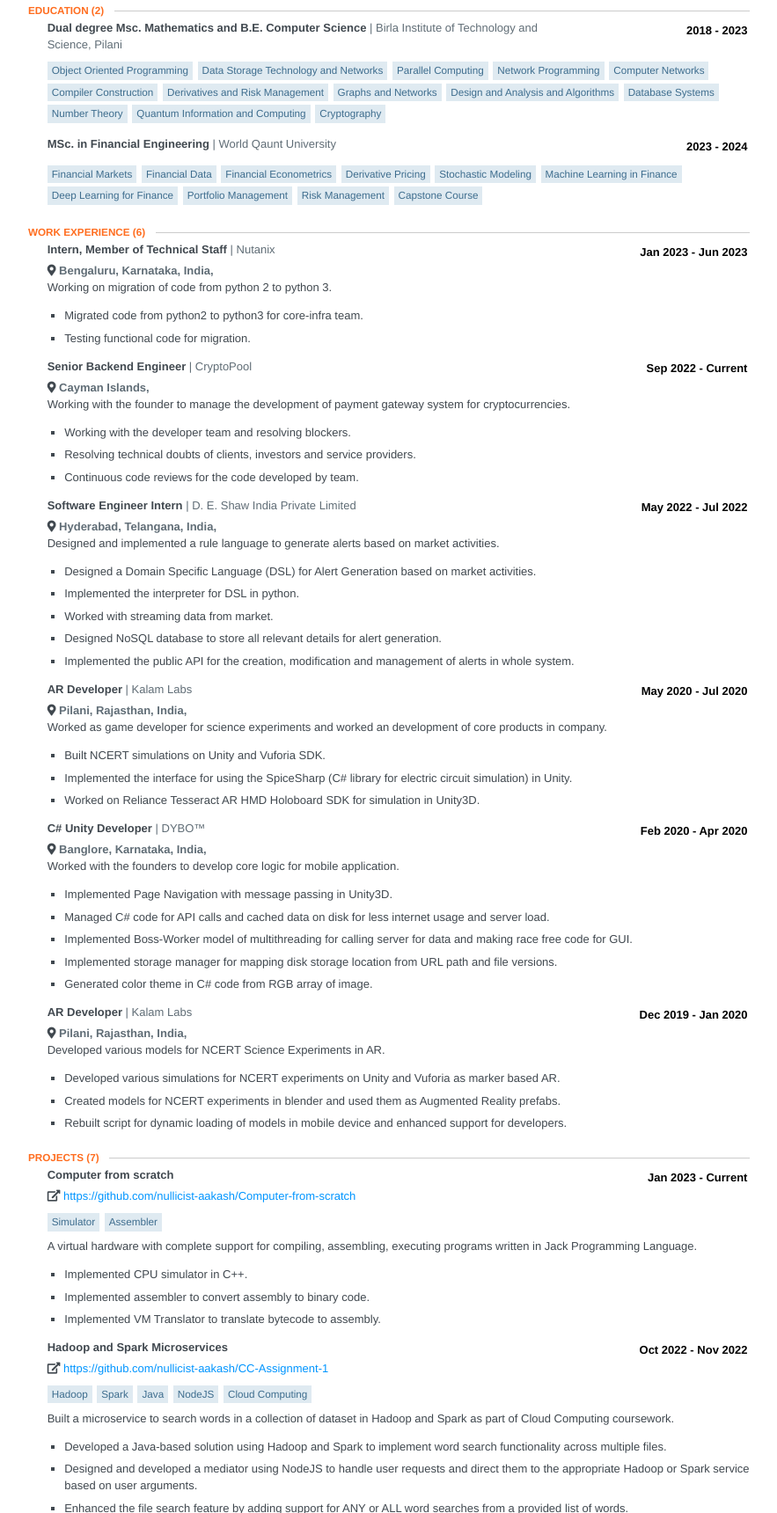
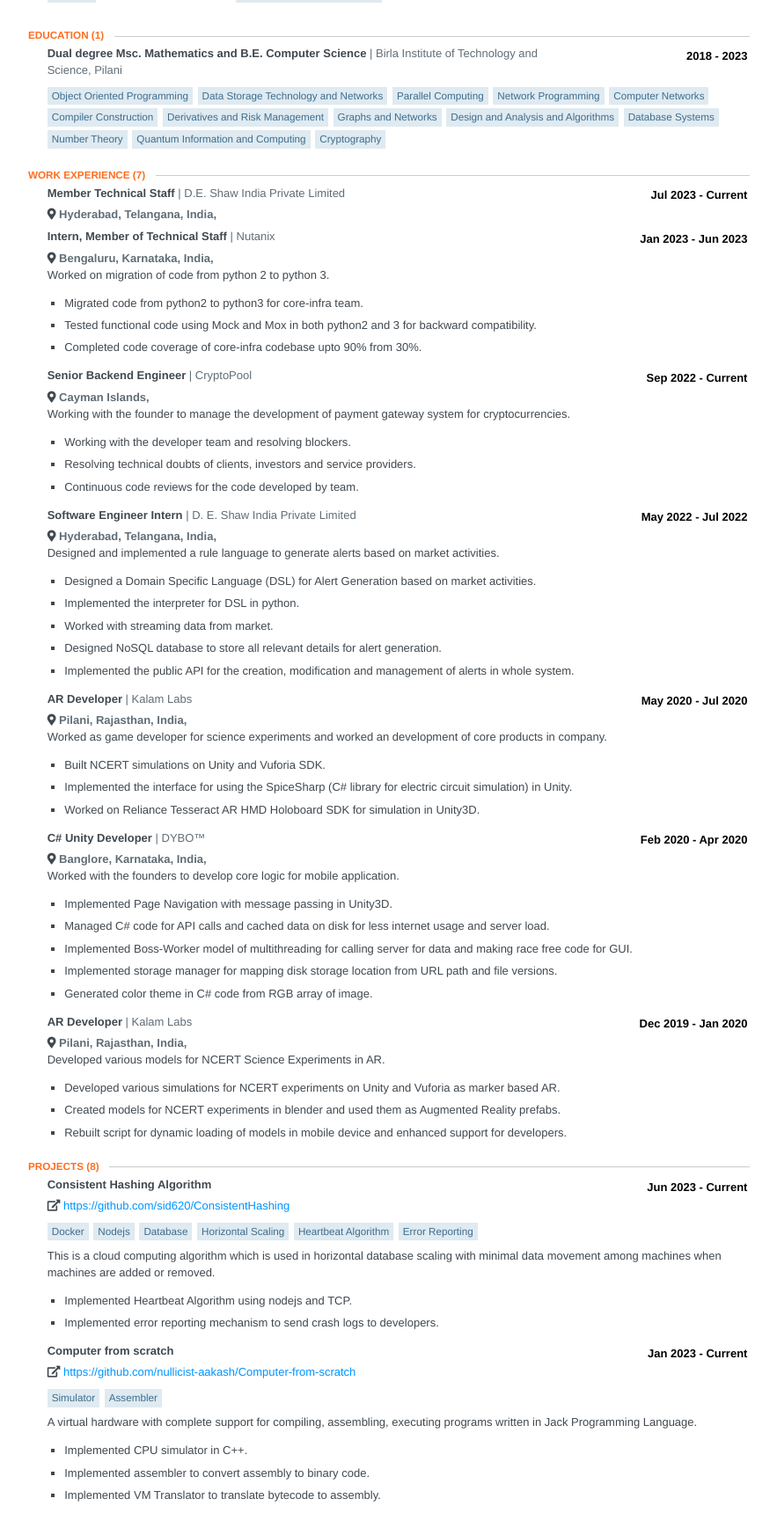
Before and after one commit to nullicist-aakash/nullicist-aakash.github.io, a website: page index.html in a window 1280 px wide. Shown: the part 650-2370 px from the top of the page at 88% size, without its empty margins (198-1081 px from the left). Drawn offline with Linux system fonts and the light colour scheme.

Commit message:
Updated Resume

```diff
--- a/index.html
+++ b/index.html
@@ -773,7 +773,7 @@
     	<header id="header" class="clear">
     		<div>
     			<h1 class="name">Aakash Gupta</h1>
-    			<h2 class="label">Intern at Nutanix || D.E. Shaw || CryptoPool || Bits Pilani</h2>
+    			<h2 class="label">Member Technical D.E. Shaw || Intern at Nutanix || Intern at D.E. Shaw || CryptoPool || Elixar Systems || DYBO || Bits Pilani</h2>
     		</div>
 
 
@@ -974,7 +974,7 @@
     </section>
     <section class="section">
       <header>
-        <h2 class='section-title'>Education <span class="item-count">(2)</span></h2>
+        <h2 class='section-title'>Education <span class="item-count">(1)</span></h2>
       </header>
 
       <section id="education">
@@ -1021,54 +1021,34 @@
           <div class="item">
           </div>
         </section>
-        <section class="education-item">
-          <header class="clear">
-            <div class="header-left">
-              <div class="area">
-                MSc. in Financial Engineering
-              </div>
-              <div class="institution">
-                World Qaunt University
-              </div>
-            </div>
-            <div class="date">
-              <span class="startDate">
-              2023
-              </span>
-              <span class="endDate">
-              - 2024
-              </span>
-            </div>
-          </header>
-
-
-          <ul class="courses">
-            <li>Financial Markets</li>
-            <li>Financial Data</li>
-            <li>Financial Econometrics</li>
-            <li>Derivative Pricing</li>
-            <li>Stochastic Modeling</li>
-            <li>Machine Learning in Finance</li>
-            <li>Deep Learning for Finance</li>
-            <li>Portfolio Management</li>
-            <li>Risk Management</li>
-            <li>Capstone Course</li>
-          </ul>
-
-          <div class="item">
-          </div>
-        </section>
       </section>
     </section>
     <section class="section">
       <header>
-        <h2 class='section-title'>Work Experience <span class="item-count">(6)</span></h2>
+        <h2 class='section-title'>Work Experience <span class="item-count">(7)</span></h2>
       </header>
 
       <section id="work">
         <section class="work-item">
 
-          <label for="work-item-0"></label>
+
+          <header class="clear">
+            <div class="date">
+              <span class="startDate">Jul 2023</span>
+              <span class="endDate">- Current</span>
+            </div>
+            <div class="position">Member Technical Staff</div>
+            <div class="company">D.E. Shaw India Private Limited</div>
+          </header>
+
+          <span class="fas fa-map-marker-alt"></span>
+          <span class="location">Hyderabad, Telangana, India,</span>
+           <div class="item" id="work-item">
+          </div>
+        </section>
+        <section class="work-item">
+
+          <label for="work-item-1"></label>
 
           <header class="clear">
             <div class="date">
@@ -1082,16 +1062,17 @@
           <span class="fas fa-map-marker-alt"></span>
           <span class="location">Bengaluru, Karnataka, India,</span>
            <div class="item" id="work-item">
-            <div class="summary"><p>Working on migration of code from python 2 to python 3.</p></div>
+            <div class="summary"><p>Worked on migration of code from python 2 to python 3.</p></div>
             <ul class="highlights">
               <li><p>Migrated code from python2 to python3 for core-infra team.</p></li>
-              <li><p>Testing functional code for migration.</p></li>
+              <li><p>Tested functional code using Mock and Mox in both python2 and 3 for backward compatibility.</p></li>
+              <li><p>Completed code coverage of core-infra codebase upto 90% from 30%.</p></li>
             </ul>
           </div>
         </section>
         <section class="work-item">
 
-          <label for="work-item-1"></label>
+          <label for="work-item-2"></label>
 
           <header class="clear">
             <div class="date">
@@ -1115,7 +1096,7 @@
         </section>
         <section class="work-item">
 
-          <label for="work-item-2"></label>
+          <label for="work-item-3"></label>
 
           <header class="clear">
             <div class="date">
@@ -1141,7 +1122,7 @@
         </section>
         <section class="work-item">
 
-          <label for="work-item-3"></label>
+          <label for="work-item-4"></label>
 
           <header class="clear">
             <div class="date">
@@ -1165,7 +1146,7 @@
         </section>
         <section class="work-item">
 
-          <label for="work-item-4"></label>
+          <label for="work-item-5"></label>
 
           <header class="clear">
             <div class="date">
@@ -1191,7 +1172,7 @@
         </section>
         <section class="work-item">
 
-          <label for="work-item-5"></label>
+          <label for="work-item-6"></label>
 
           <header class="clear">
             <div class="date">
@@ -1217,11 +1198,41 @@
     </section>
     <section class="section">
       <header>
-        <h2 class='section-title'>Projects <span class="item-count">(7)</span></h2>
+        <h2 class='section-title'>Projects <span class="item-count">(8)</span></h2>
       </header>
       <section id="projects">
         <section class="project-item">
             <label for="project-item-0"></label>
+
+          <header class="clear">
+            <div class="position">Consistent Hashing Algorithm</div>
+            <div class="date">
+              <span class="startDate">Jun 2023</span>
+              <span class="endDate">- Current</span>
+            </div>
+          </header>
+          <span class="website">
+            <span class="fas fa-external-link-alt"></span>
+            <a target="_blank" href="https://github.com/sid620/ConsistentHashing">https://github.com/sid620/ConsistentHashing</a>
+          </span>
+          <ul class="keywords">
+              <li>Docker</li>
+              <li>Nodejs</li>
+              <li>Database</li>
+              <li>Horizontal Scaling</li>
+              <li>Heartbeat Algorithm</li>
+              <li>Error Reporting</li>
+          </ul>
+          <div class="item">
+              <div class="summary"><p>This is a cloud computing algorithm which is used in horizontal database scaling with minimal data movement among machines when machines are added or removed.</p></div>
+            <ul class="highlights">
+                <li><p>Implemented Heartbeat Algorithm using nodejs and TCP.</p></li>
+                <li><p>Implemented error reporting mechanism to send crash logs to developers.</p></li>
+            </ul>
+          </div>
+        </section>
+        <section class="project-item">
+            <label for="project-item-1"></label>
 
           <header class="clear">
             <div class="position">Computer from scratch</div>
@@ -1248,7 +1259,7 @@
           </div>
         </section>
         <section class="project-item">
-            <label for="project-item-1"></label>
+            <label for="project-item-2"></label>
 
           <header class="clear">
             <div class="position">Hadoop and Spark Microservices</div>
@@ -1278,7 +1289,7 @@
           </div>
         </section>
         <section class="project-item">
-            <label for="project-item-2"></label>
+            <label for="project-item-3"></label>
 
           <header class="clear">
             <div class="position">Network Programming Shell and Servers</div>
@@ -1312,7 +1323,7 @@
           </div>
         </section>
         <section class="project-item">
-            <label for="project-item-3"></label>
+            <label for="project-item-4"></label>
 
           <header class="clear">
             <div class="position">Parallelize Huffman coding</div>
@@ -1340,7 +1351,7 @@
           </div>
         </section>
         <section class="project-item">
-            <label for="project-item-4"></label>
+            <label for="project-item-5"></label>
 
           <header class="clear">
             <div class="position">Compiler</div>
@@ -1369,7 +1380,7 @@
           </div>
         </section>
         <section class="project-item">
-            <label for="project-item-5"></label>
+            <label for="project-item-6"></label>
 
           <header class="clear">
             <div class="position">Time Table Visualizer</div>
@@ -1467,16 +1478,6 @@
             <li>Analysis of Algorithms</li>
           </ul>
         </div>
-        <div class="item">
-          <h3 class="name">
-            Physics
-          </h3>
-          <ul class="keywords">
-            <li>Quantum Mechanics</li>
-            <li>Theory of Relativity</li>
-            <li>Electromagnetism</li>
-          </ul>
-        </div>
       </section>
     </section>
     <section class="section">
@@ -1607,6 +1608,27 @@
               <div class="summary"><p>Received the award for achieving the highest grades in our mathematics batch.</p></div>
           </div>
         </section>
+        <section class="award-item">
+            <label for="award-item-1"></label>
+
+          <header class="clear">
+            <div class="header-left">
+              <div class="title">
+                First prize in campus wide scholarship test
+              </div>
+              <div class="awarder">
+                Alphagrep Securities
+              </div>
+            </div>
+            <div class="date">
+              2022
+            </div>
+          </header>
+
+          <div class="item">
+              <div class="summary"><p>Alphagrep Securities conducted a scholarship exam in our campus in which first prize winner can win 3 laakh rupees. Questions were based on Competitive Coding Test.</p></div>
+          </div>
+        </section>
       </section>
     </section>
     <section class="section">
--- a/package.json
+++ b/package.json
@@ -9,6 +9,7 @@
   "author": "",
   "license": "ISC",
   "dependencies": {
-    "jsonresume-theme-stackoverflow": "^2.0.0"
+    "jsonresume-theme-stackoverflow": "^2.0.0",
+    "resume-cli": "^3.0.8"
   }
 }
```
Also changed, not shown: 2 other files.
